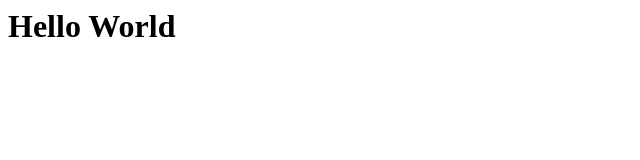
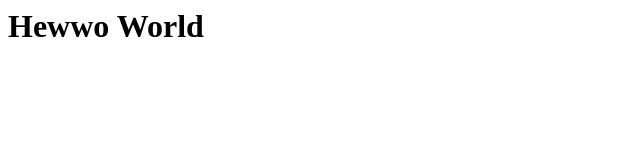
Before and after one commit to RennikMor/myrepo2, a plain HTML site: page index.html in a window 1280 px wide. Shown: the whole page, without its empty margins (0-640 px from the left). Drawn offline with Linux system fonts and the light colour scheme.

Commit message:
updated index

```diff
--- a/index.html
+++ b/index.html
@@ -1 +1 @@
-<h1> Hello World</h1>
+<h1> Hewwo World </h1>
```
